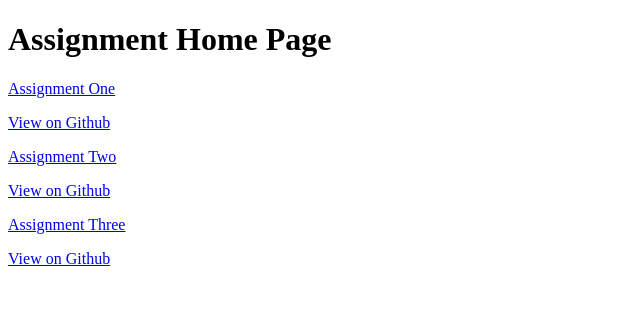
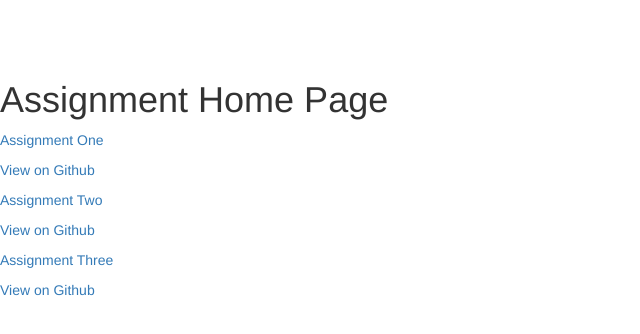
Before and after one commit to aolgin/olgin-adam-webdev, a website: page public/assignment/index.html in a window 1280 px wide. Shown: the whole page, without its empty margins (0-640 px from the left). Drawn offline with nearby package versions, Linux system fonts and the light colour scheme; files that its build step writes are made by us from their sources.

Commit message:
Added in proper viewports to each page

```diff
--- a/public/assignment/index.html
+++ b/public/assignment/index.html
@@ -2,7 +2,12 @@
 <html lang="en">
     <head>
         <meta charset="UTF-8">
+        <meta http-equiv="X-UA-COMPATIBLE" content="IE=edge">
+        <meta name="viewport" content="width=device-width, initial-scale=1">
         <title>Assignment Home Page</title>
+        <link href="https://maxcdn.bootstrapcdn.com/bootstrap/3.3.6/css/bootstrap.min.css" rel="stylesheet"/>
+        <link href="../css/style.css" rel="stylesheet"/>
+        <link href="../css/custom.css" rel="stylesheet"/>
     </head>
     <body>
         <h1>Assignment Home Page</h1>
```
Also changed, not shown: public/assignment/page/page-edit.html (+2 -0 lines), public/assignment/page/page-list.html (+2 -0 lines), public/assignment/page/page-new.html (+2 -0 lines), public/assignment/user/login.html (+2 -0 lines), public/assignment/user/profile.html (+2 -0 lines), public/assignment/user/register.html (+2 -0 lines), public/assignment/website/website-edit.html (+2 -0 lines), public/assignment/website/website-list.html (+2 -0 lines), public/assignment/website/website-new.html (+2 -0 lines), public/assignment/widget/widget-choose.html (+2 -0 lines), public/assignment/widget/widget-heading.html (+2 -0 lines), public/assignment/widget/widget-image.html (+2 -0 lines), public/assignment/widget/widget-list.html (+2 -0 lines), public/assignment/widget/widget-youtube.html (+2 -0 lines).
